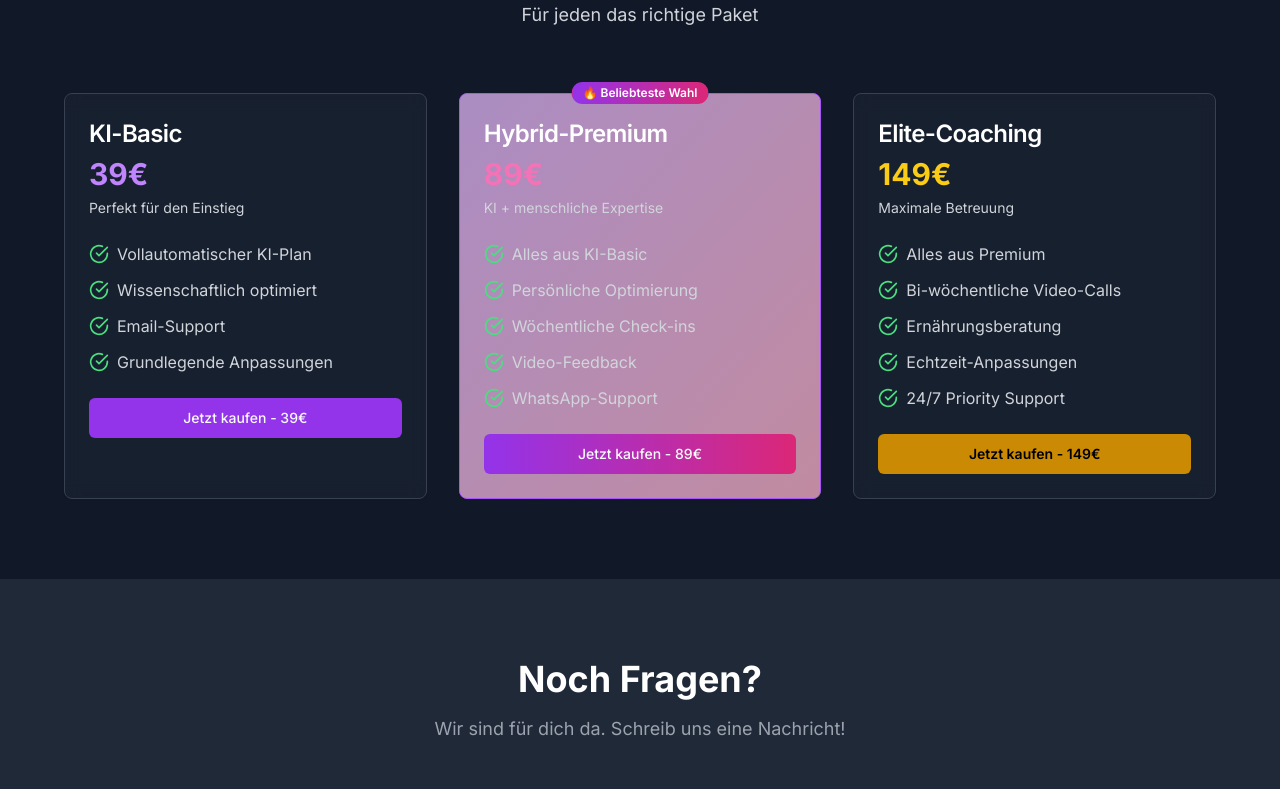
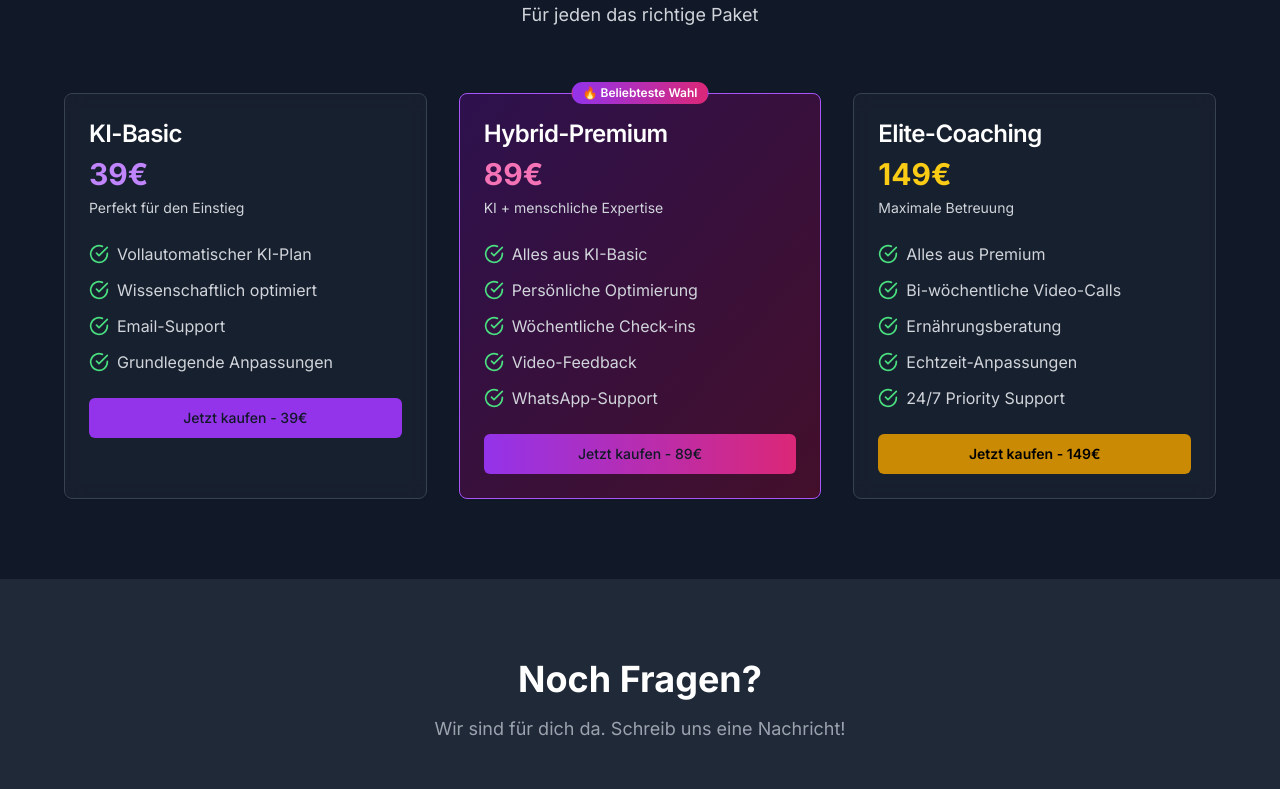
Before and after one commit to ayat2323/fitai-pro, a Next.js app: page / in a window 1280 px wide. Shown: the part 1111-1900 px from the top of the page. Built offline with nearby package versions, Linux system fonts and the light colour scheme.

Commit message:
build: complete project setup and fix all issues

```diff
--- a/app/globals.css
+++ b/app/globals.css
@@ -4,65 +4,48 @@
 
 @layer base {
   :root {
-    --background: 0 0% 100%;
-    --foreground: 222.2 84% 4.9%;
-
-    --card: 0 0% 100%;
-    --card-foreground: 222.2 84% 4.9%;
-
-    --popover: 0 0% 100%;
-    --popover-foreground: 222.2 84% 4.9%;
-
-    --primary: 222.2 47.4% 11.2%;
-    --primary-foreground: 210 40% 98%;
-
-    --secondary: 210 40% 96.1%;
-    --secondary-foreground: 222.2 47.4% 11.2%;
-
-    --muted: 210 40% 96.1%;
-    --muted-foreground: 215.4 16.3% 46.9%;
-
-    --accent: 210 40% 96.1%;
-    --accent-foreground: 222.2 47.4% 11.2%;
-
-    --destructive: 0 84.2% 60.2%;
-    --destructive-foreground: 210 40% 98%;
-
-    --border: 214.3 31.8% 91.4%;
-    --input: 214.3 31.8% 91.4%;
-    --ring: 222.2 84% 4.9%;
-
+    --background: 224 71.4% 4.1%;
+    --foreground: 210 20% 98%;
+    --card: 224 71.4% 4.1%;
+    --card-foreground: 210 20% 98%;
+    --popover: 224 71.4% 4.1%;
+    --popover-foreground: 210 20% 98%;
+    --primary: 210 20% 98%;
+    --primary-foreground: 220.9 39.3% 11%;
+    --secondary: 215 27.9% 16.9%;
+    --secondary-foreground: 210 20% 98%;
+    --muted: 215 27.9% 16.9%;
+    --muted-foreground: 217.9 10.6% 64.9%;
+    --accent: 215 27.9% 16.9%;
+    --accent-foreground: 210 20% 98%;
+    --destructive: 0 62.8% 30.6%;
+    --destructive-foreground: 210 20% 98%;
+    --border: 215 27.9% 16.9%;
+    --input: 215 27.9% 16.9%;
+    --ring: 216 12.2% 83.9%;
     --radius: 0.5rem;
   }
 
   .dark {
-    --background: 222.2 84% 4.9%;
-    --foreground: 210 40% 98%;
-
-    --card: 222.2 84% 4.9%;
-    --card-foreground: 210 40% 98%;
-
-    --popover: 222.2 84% 4.9%;
-    --popover-foreground: 210 40% 98%;
-
-    --primary: 210 40% 98%;
-    --primary-foreground: 222.2 47.4% 11.2%;
-
-    --secondary: 217.2 32.6% 17.5%;
-    --secondary-foreground: 210 40% 98%;
-
-    --muted: 217.2 32.6% 17.5%;
-    --muted-foreground: 215 20.2% 65.1%;
-
-    --accent: 217.2 32.6% 17.5%;
-    --accent-foreground: 210 40% 98%;
-
+    --background: 224 71.4% 4.1%;
+    --foreground: 210 20% 98%;
+    --card: 224 71.4% 4.1%;
+    --card-foreground: 210 20% 98%;
+    --popover: 224 71.4% 4.1%;
+    --popover-foreground: 210 20% 98%;
+    --primary: 210 20% 98%;
+    --primary-foreground: 220.9 39.3% 11%;
+    --secondary: 215 27.9% 16.9%;
+    --secondary-foreground: 210 20% 98%;
+    --muted: 215 27.9% 16.9%;
+    --muted-foreground: 217.9 10.6% 64.9%;
+    --accent: 215 27.9% 16.9%;
+    --accent-foreground: 210 20% 98%;
     --destructive: 0 62.8% 30.6%;
-    --destructive-foreground: 210 40% 98%;
-
-    --border: 217.2 32.6% 17.5%;
-    --input: 217.2 32.6% 17.5%;
-    --ring: 210 40% 98%;
+    --destructive-foreground: 210 20% 98%;
+    --border: 215 27.9% 16.9%;
+    --input: 215 27.9% 16.9%;
+    --ring: 216 12.2% 83.9%;
   }
 }
 
```
